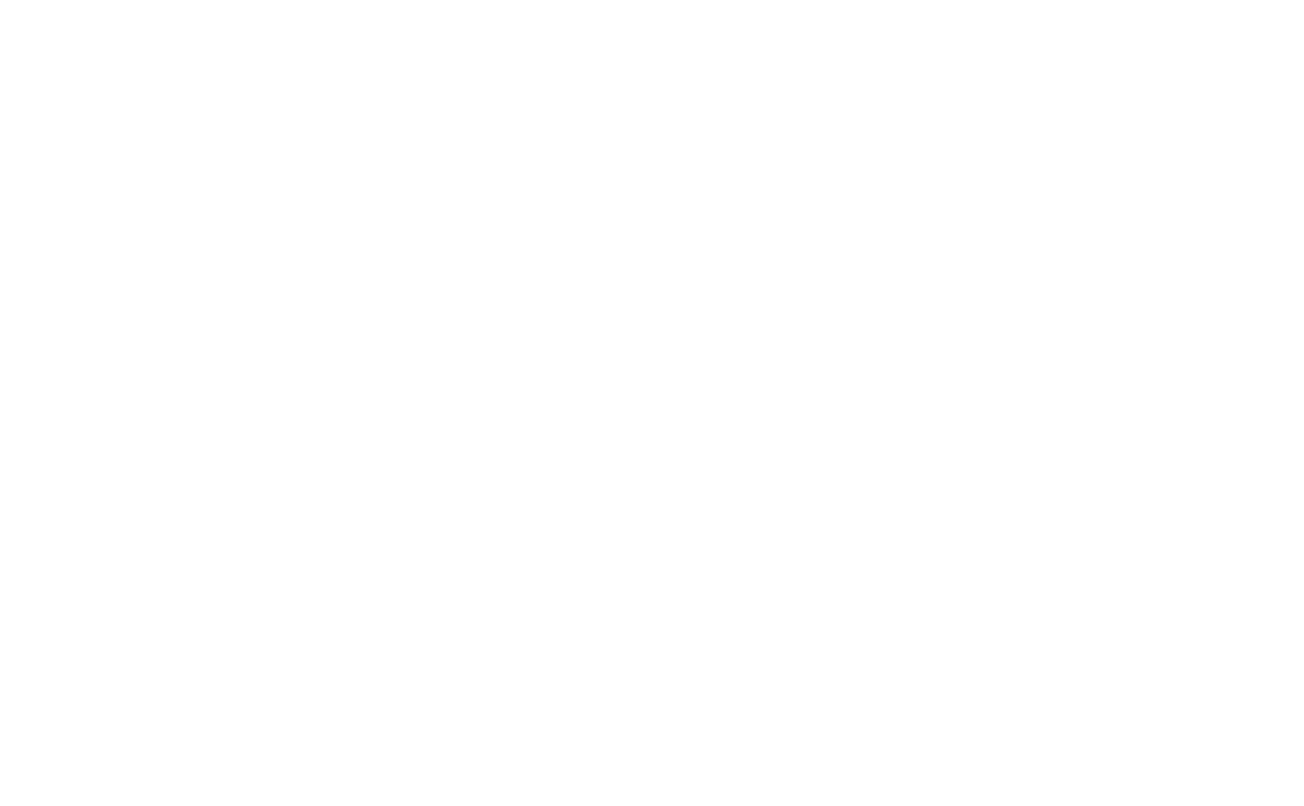
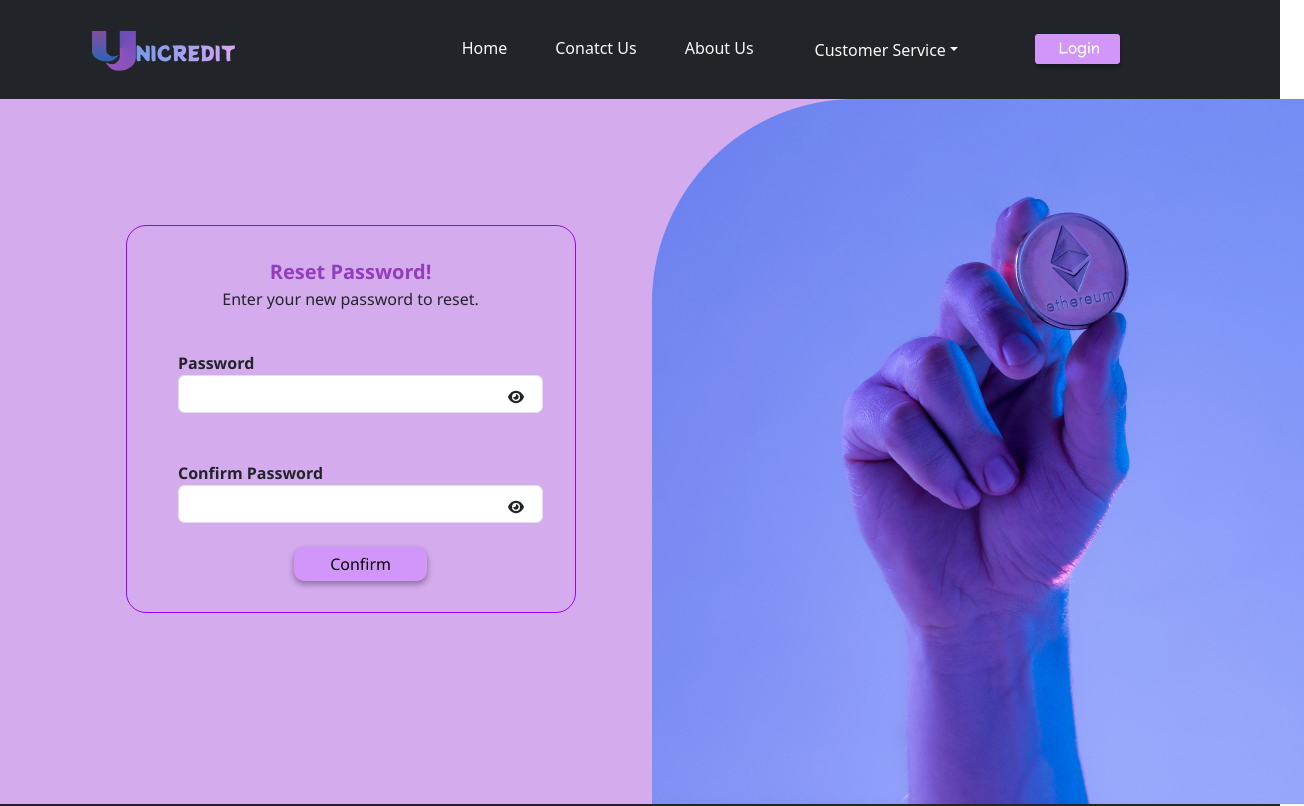
Before and after one commit to srishticampus/Banking-App-ChristNagar, a React (Create React App) app in the folder client/: page /bank_app/reset-password/1 in a window 1280 px wide. Before the commit this address had no page. Shown: the top 806 px of the page, 1304 px wide, since content can reach past the window. Built offline with nearby package versions, Linux system fonts and the light colour scheme.

Commit message:
https changed

```diff
--- a/client/src/App.js
+++ b/client/src/App.js
@@ -15,6 +15,7 @@ import UserRegister from "./Components/User/UserRegister";
 import ManagerLogin from "./Components/Manager/ManagerLogin";
 import UserHomePage from "./Components/User/UserHomePage";
 import UserSentForgotpswd from "./Components/User/UserSentForgotpswd";
+import UserForgotmailAccept from "./Components/User/UserForgotmailAccept";
 
 function App() {
   return (
@@ -36,6 +37,8 @@ function App() {
         <Route path="/user/login" element={<UserLogin />} />
         <Route path="/user/homepage" element={<UserHomePage/>} />
         <Route path="/user/forgot" element={<UserSentForgotpswd/>} />
+        <Route path="/reset-password/:id" element={<UserForgotmailAccept/>} />
+
 
       </Routes>
     </BrowserRouter>
--- /dev/null
+++ b/client/src/Components/User/UserForgotmailAccept.js
@@ -0,0 +1,158 @@
+import React, { useState } from "react";
+import "../../Asserts/Styles/manager.css";
+import fmang from "../../Asserts/images/userlogin.png";
+import { FiEyeOff } from "react-icons/fi";
+import { FaEye } from "react-icons/fa6";
+import Row from "react-bootstrap/Row";
+import Col from "react-bootstrap/Col";
+import LandingFooter from "../Main/LandingFooter";
+import LandingNav from "../Main/LandingNav";
+import axiosinstance from "../../apis/axiosinstance";
+import { Link, useNavigate, useParams } from "react-router-dom";
+
+function UserForgotmailAccept() {
+  const [log, setLog] = useState({
+    userConfirmpass: "",
+    userPassword: "",
+  });
+  const [errors, setErrors] = useState({});
+
+  const {id}=useParams()
+
+  const onchg = (e) => {
+    setLog({ ...log, [e.target.name]: e.target.value });
+    setErrors((prevErrors) => ({ ...prevErrors, [e.target.name]: "" }));
+  };
+
+  const validateForm = () => {
+    let formValid = true;
+    let newErrors = {};
+
+    if (!log.userPassword.trim()) {
+        formValid = false;
+        newErrors.userPassword = "Password is required";
+      } else if (
+        !/(?=.*[a-z])(?=.*[A-Z])(?=.*\d)(?=.*[@$!%*?&])[A-Za-z\d@$!%*?&]{6,}/.test(
+          log.userPassword
+        )
+      ) {
+        formValid = false;
+        newErrors.userPassword =
+          "Password should be at least 6 characters long and contain at least one lowercase letter, one uppercase letter, one number, and one special character";
+      }
+    if (log.userConfirmpass !== log.userPassword) {
+      formValid = false;
+      newErrors.userConfirmpass = "Passwords do not match";
+    }
+    setErrors(newErrors);
+    return formValid;
+  };
+
+  const navigate=useNavigate()
+
+  const onclk = async (e) => {
+    e.preventDefault();
+    if (validateForm()) {
+      try {
+        const response = await axiosinstance.post("/resetPassword/"+id,{password:log.userPassword});
+        if (response.status === 200) {
+          alert(response.data.msg);
+          setTimeout(()=>{
+            navigate("/user/login")
+
+          },1000)
+          // Navigate to a different page if needed
+        }
+      } catch (error) {
+        alert(error.response?.data?.msg || "Please try again.");
+      }
+    }
+  };
+
+  const [showPassword, setShowPassword] = useState(false);
+  const togglePasswordVisibility = () => {
+    setShowPassword(!showPassword);
+  };
+
+  const [showCPassword, setshowCPassword] = useState(false);
+  const toggleCPasswordVisibility = () => {
+    setshowCPassword(!showCPassword);
+  };
+
+  return (
+    <div>
+      <LandingNav />
+      <div id="bd">
+        <div className="row1">
+          <Row>
+            <div className="col-6">
+              <div className="box1">
+                <center>
+                  <label className="loglab">
+                    <b>Reset Password!</b>
+                  </label>
+                  <p>Enter your new password to reset.</p>
+                </center>
+                <br />
+                <div className="logcont">
+                  <label>
+                    <b>Password</b>
+                  </label>
+                  <br />
+                  <input
+                    type={showPassword ? "text" : "password"}
+                    name="userPassword"
+                    className="form-control loginput"
+                    value={log.userPassword}
+                    onChange={onchg}
+                  />
+                  <div
+                    className=" Customerforget-pswd-eyeicon"
+                    onClick={togglePasswordVisibility}
+                  >
+                    {showPassword ? <FiEyeOff /> : <FaEye />}
+                  </div>
+                  {errors.userPassword && (
+                    <div className="error">{errors.userPassword}</div>
+                  )}
+                  <br />
+
+                  <label><b>Confirm Password</b></label>
+                  <input
+                    type={showCPassword ? "text" : "password"}
+                    name="userConfirmpass"
+                    value={log.userConfirmpass}
+                    onChange={onchg}
+                    className="form-control"
+                  />
+                  <label
+                    className="Customerforget-pswd-eyeicon"
+                    onClick={toggleCPasswordVisibility}
+                  >
+                    {showCPassword ? <FiEyeOff /> : <FaEye />}
+                  </label>
+                  {errors.userConfirmpass && (
+                    <div className="error">{errors.userConfirmpass}</div>
+                  )}
+                  <div className="text-center">
+                    <button name="submit" id="submit" onClick={onclk}>
+                      Confirm
+                    </button>
+                  </div>
+                </div>
+              </div>
+            </div>
+            <div className="col-6">
+              <div id="imgstyle">
+                <img src={fmang} alt="User Login" />
+              </div>
+            </div>
+          </Row>
+        </div>
+      </div>
+      <LandingFooter />
+    </div>
+  );
+}
+
+export default UserForgotmailAccept;
--- a/client/src/apis/axiosMultipartInstance.js
+++ b/client/src/apis/axiosMultipartInstance.js
@@ -2,7 +2,7 @@ import axios from "axios";
 
 const axiosMultipartInstance = axios.create({
 
-    baseURL:"http://hybrid.srishticampus.in/bank_app_api/",
+    baseURL:"https://hybrid.srishticampus.in/bank_app_api/",
 
   // baseURL:  "http://localhost:4051/bank_app_api/",
 
--- a/client/src/apis/axiosinstance.js
+++ b/client/src/apis/axiosinstance.js
@@ -3,7 +3,7 @@ import axios from "axios";
 
 const axiosInstance = axios.create({
     // baseURL: "http://localhost:4051/bank_app_api/",
-    baseURL:"http://hybrid.srishticampus.in/bank_app_api/",
+    baseURL:"https://hybrid.srishticampus.in/bank_app_api/",
 
     headers: {
       "Content-Type": "application/json",
--- a/client/src/apis/imgURL.js
+++ b/client/src/apis/imgURL.js
@@ -1,6 +1,6 @@
 // const imgurl= "http://localhost:4051";
 
-   const imgurl= "http://hybrid.srishticampus.in:4051"
+   const imgurl= "https://hybrid.srishticampus.in:4051"
 
 
 export default imgurl;
```
Also changed, not shown: 29 other files (tests, documents, lock files or other folders).
